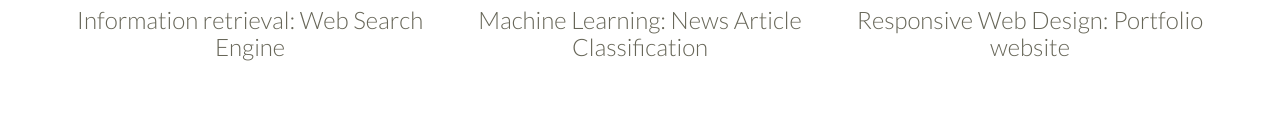
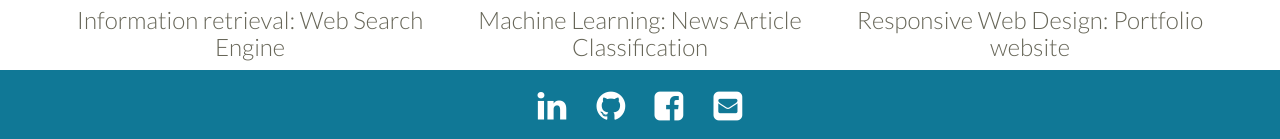
Before and after one commit to praneethy91/mygithubpage, a plain HTML site: page index.html in a window 1280 px wide. Shown: the part 976-1115 px from the top of the page. Before the commit the page ends 1046 px from the top, so only its background shows below. Drawn offline with Linux system fonts and the light colour scheme.

Commit message:
Adding footer with social icons now

```diff
--- a/css/styles.css
+++ b/css/styles.css
@@ -48,6 +48,31 @@ hr {
     text-align: center;
 }
 
+.social:hover {
+    -webkit-transform: scale(1.1);
+    -moz-transform: scale(1.1);
+    -o-transform: scale(1.1);
+ }
+ .social {
+    -webkit-transform: scale(0.8);
+    -moz-transform: scale(0.8);
+    -o-transform: scale(0.8);
+    -webkit-transition-duration: 0.5s;
+    -moz-transition-duration: 0.5s;
+    -o-transition-duration: 0.5s;
+ }
+
+ footer {
+    padding-top: 15px;
+    padding-bottom: 15px;
+    background-color: #107896;
+ }
+
+ .icon-social {
+    padding: 0px 10px;
+    color: #fff;
+ }
+
 /* Media queries default sizes for bootstrap 3.3.7*/
 @media (max-width:767px) {
     .title-logo {
--- a/index.html
+++ b/index.html
@@ -6,6 +6,7 @@
     <meta http-equiv="X-UA-Compatible" content="IE=edge">
     <title>Portfolio</title>
     <link href="https://fonts.googleapis.com/css?family=Lato:200,300" rel="stylesheet">
+    <link href="https://maxcdn.bootstrapcdn.com/font-awesome/4.7.0/css/font-awesome.min.css" rel="stylesheet">
     <link rel="stylesheet" href="css/bootstrap.min.css">
     <link rel="stylesheet" href="css/styles.css">
     <script src="js/jquery.min.js"></script>
@@ -60,6 +61,16 @@
       </div>
     </div>
   </div>
+  <footer class="row text-center center-block">
+    <div class="container">
+      <div class="col-md-12">
+        <a href="https://www.linkedin.com/in/praneeth-yenugutala-1a3277aa"><i class="fa fa-linkedin fa-3x social icon-social"></i></a>
+        <a href="https://github.com/praneethy91"><i class="fa fa-github fa-3x social icon-social"></i></a>
+        <a href="https://www.facebook.com/profile.php?id=100014695477524"><i class="fa fa-facebook-square fa-3x social icon-social"></i></a>
+        <a href="mailto:praneeth@nyu.edu"><i class="fa fa-envelope-square fa-3x social icon-social"></i></a>
+      </div>
+    </div>
+  </footer>
   <!-- Modal -->
   <div class="modal fade" id="project2" tabindex="-1" role="dialog" aria-hidden="true">
     <div class="modal-dialog">
```
